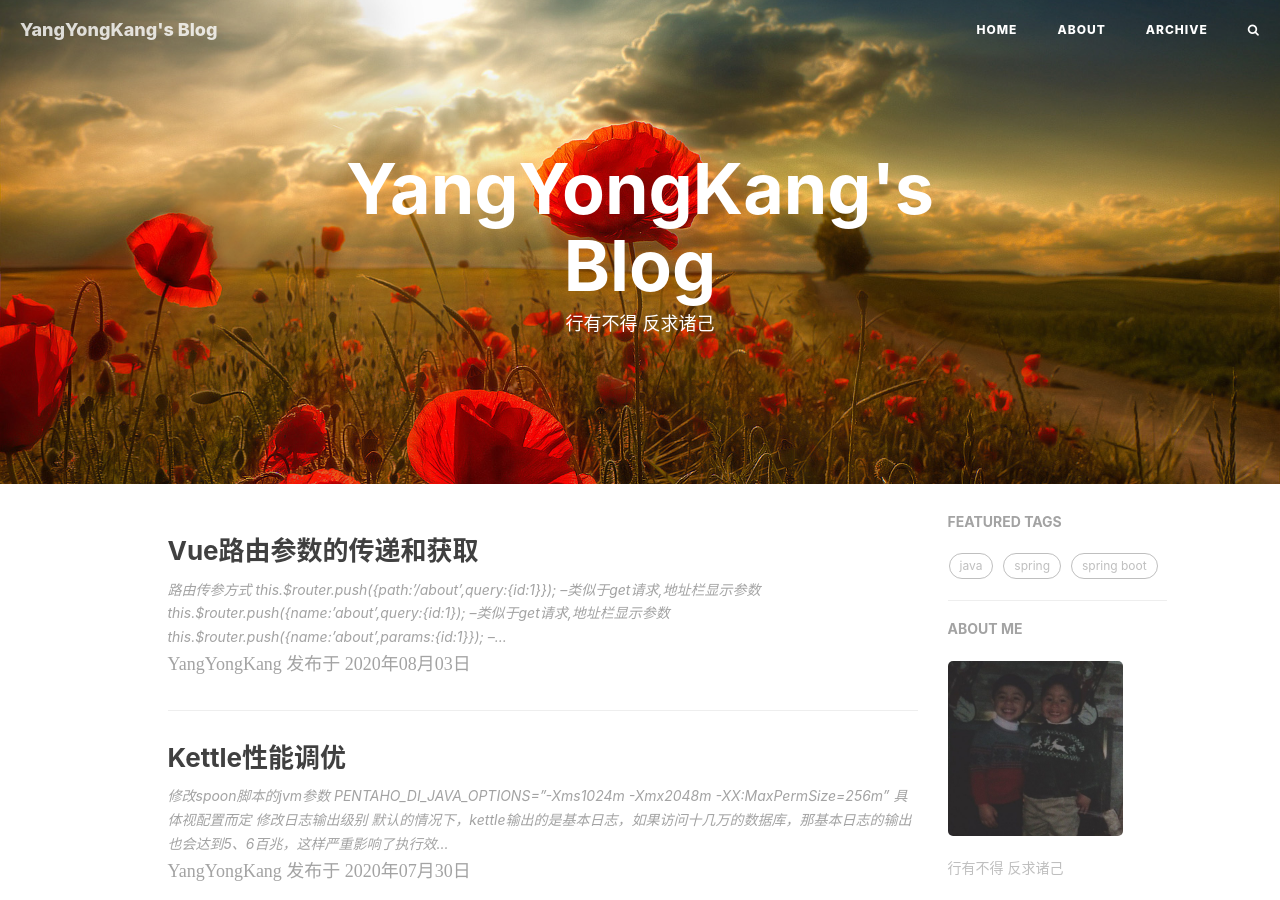
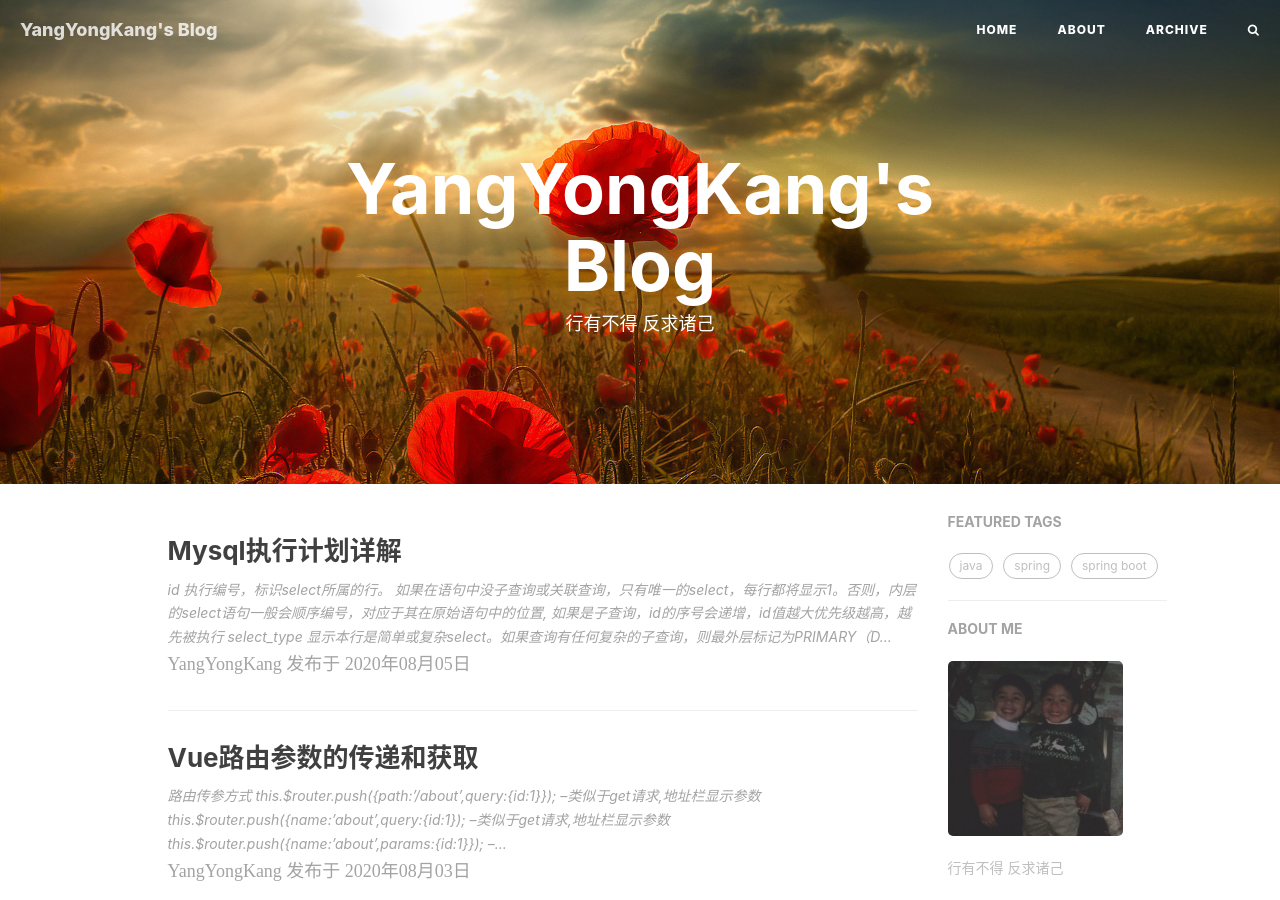
Before and after one commit to yangyongkangse/blog.github.io, a Jekyll site: the page built from index.html, in a window 1280 px wide and 900 px high. Built offline with Jekyll 4.4.1, drawn with Linux system fonts in a browser that asks for light colours; nearby versions of some CDN libraries; the list of posts is cut into pages by our own code; comment, search, counter and statistics services are not loaded; some of the changed lines change nothing that is shown.

Commit message:
update time

````diff
--- a/_config.yml
+++ b/_config.yml
@@ -30,8 +30,6 @@ exclude: ["less","node_modules","Gruntfile.js","package.json","README.md","READM
 anchorjs: true                          # if you want to customize anchor. check out line:181 of `post.html`
 # If you have timezone issue (e.g. #68) in China, uncomment to use this:
 timezone: Asia/Shanghai
-
-
 
 # Gems
 # from PR#40, to support local preview for Jekyll 3.0
--- /dev/null
+++ b/_posts/2020-08-05-mysql-explain.md
@@ -0,0 +1,98 @@
+---
+layout: post
+title: "Mysql执行计划详解"
+subtitle: ""
+date: 2020-08-05 15:50:34 +0800
+author: "YangYongKang"
+header-style: text
+catalog: true
+archive:
+    - Mysql
+tags:
+    - Mysql
+---
+
+
+#### id
+  * 执行编号，标识select所属的行。
+  * 如果在语句中没子查询或关联查询，只有唯一的select，每行都将显示1。否则，内层的select语句一般会顺序编号，对应于其在原始语句中的位置, 如果是子查询，id的序号会递增，id值越大优先级越高，越先被执行
+
+#### select_type
+  * 显示本行是简单或复杂select。如果查询有任何复杂的子查询，则最外层标记为PRIMARY（DERIVED、UNION、UNION RESUlT）
+  1. SIMPLE (简单SELECT,不使用UNION或子查询等)
+  2. PRIMARY (查询中若包含任何复杂的子部分,最外层的select被标记为PRIMARY)
+  3. UNION (UNION中的第二个或后面的SELECT语句)
+  4. DEPENDENT UNION (UNION 中的第二个或后一个 SELECT语句，具体取决于外部查询)
+  5. UNION RESULT (UNION 结果集)
+  6. SUBQUERY (子查询中的第一个SELECT)
+  7. DEPENDENT SUBQUERY (子查询中的第一个 SELECT，取决于外部查询)
+  8. DERIVED (派生表的SELECT, FROM子句的子查询)
+  9. DEPENDENT DERIVED (依赖于另一个表的派生表)
+  10. MATERIALIZED (将子查询作为临时表)
+  11. UNCACHEABLE SUBQUERY (无法缓存结果的子查询，必须为外部查询的每一行重新评估)
+  12. UNCACHEABLE UNION (属于不可缓存子查询的UNION中的第二个或更晚选择)
+
+#### table
+  * 对应行正在访问哪一个表，表名或者别名,这也可以是以下值之一
+  1. <unionM,N>：行是指值为 M 和 N 的行的联合。
+  2. <derivedN>：该行引用值为 N 的行的派生表结果。例如，派生表可能来自子查询。
+  3. <subqueryN>：该行是指值为 N 的行的物化子查询(临时表)的结果
+
+#### partitions
+  * 5.7以后成为了默认选项。该列显示的为分区表命中的分区情况。非分区表该字段为空
+
+#### type
+  * 访问类型,结果值从好到坏依次是：system > const > eq_ref > ref > fulltext > ref_or_null > index_merge > unique_subquery > index_subquery > range > index > ALL ，一般来说，得保证查询至少达到range级别，最好能达到ref。
+  1. system (这是const连接类型的一种特例，表仅有一行满足条件)
+  2. const (该表最多有一个匹配的行，在查询开始时读取该行。由于只有一行，因此优化器的其余部分可以将该行中列中的值视为常量。 const表非常快，因为它们只读一次。)
+  3. eq_ref (类似ref，区别就在使用的索引是唯一索引，对于每个索引键值，表中只有一条记录匹配，简单来说，就是多表连接中使用primary key或者 unique key作为关联条件)
+  4. ref (一种索引访问，它返回所有匹配某个单个值的行。此类索引访问只有当使用非唯一性索引或唯一性索引非唯一性前缀时才会发生。这个类型跟eq_ref不同的是，它用在关联操作只使用了索引的最左前缀，或者索引不是UNIQUE和PRIMARY KEY。ref可以用于使用=或<=>操作符的带索引的列。)
+  5. fulltext (全文索引)
+  6. ref_or_null (该类型和ref类似。但是MySQL会做一个额外的搜索包含NULL列的操作。在解决子查询中经常使用该联接类型的优化)
+  7. index_merge (此联接类型指示使用索引合并优化。在这种情况下，输出行中的列包含使用的索引列表，并包含使用索引的最长键部分的列表)
+  8. unique_subquery (一个索引查找函数，它完全替换子查询，以提高效率)
+  ```sql
+value IN (SELECT primary_key FROM single_table WHERE some_expr)
+  ```
+  9. index_subquery (该联接类型类似于unique_subquery。可以替换IN子查询，但只适合下列形式的子查询中的非唯一索引)
+  ```sql
+  value IN (SELECT key_column FROM single_table WHERE some_expr)
+  ```
+  10. range (只检索给定范围的行，使用一个索引来选择行。key列显示使用了哪个索引。key_len包含所使用索引的最长关键元素。在该类型中ref列为NULL。当使用=、<>、>、>=、<、<=、IS NULL、<=>、BETWEEN或者IN操作符，用常量比较关键字列时，可以使用range)
+  11. index (联接类型与ALL相同，只是扫描索引树。这发生两种方式)
+  - 如果索引是查询的覆盖索引，并且可用于满足表中所需的所有数据，则仅扫描索引树。在这种情况下，列中显示 。仅索引扫描通常比ALL 快，因为索引的大小通常小于表数据。
+  - 用从索引读取来按索引顺序查找数据行，执行完整的表扫描。 不显示在列中
+  12. ALL (最慢的一种方式，全表扫描)
+
+#### possible_keys
+  * 显示查询使用了哪些索引，表示该索引可以进行高效地查找，但是列出来的索引对于后续优化过程可能是没有用的
+
+#### key
+  * MySQL实际决定使用的键（索引）。如果没有选择索引，键是NULL
+
+#### key_len
+  * 显示MySQL决定使用的键长度。如果键是NULL，则长度为NULL。使用的索引的长度。在不损失精确性的情况下，长度越短越好 。
+
+#### ref
+  * 该列显示哪些列或常量与列中命名的索引进行比较，以从表中选择行
+
+#### rows
+  * 该列指示 MySQL认为必须检查才能执行查询的行数,估算的找到所需的记录所需要读取的行数
+
+#### filtered
+  * 该列指示将由表条件筛选的表行的估计百分比。最大值为 100，这意味着未对行进行筛选。
+
+#### Extra
+  * 性能从好到坏:useing index>usinh where > using temporary > using filesort
+  1. distinct (在select部分使用了distinc关键字)
+  2. no tables used (不带from字句的查询或者From dual查询。 使用not in()形式子查询或not exists运算符的连接查询，这种叫做反连接。即，一般连接查询是先查询内表，再查询外表，反连接就是先查询外表，再查询内表)
+  3. using filesort (排序时无法使用到索引时，就会出现这个。常见于order by和group by语句中)
+  4. using index (查询时不需要回表查询，直接通过索引就可以获取查询的数据)
+  5. using_union (表示使用or连接各个使用索引的条件时，该信息表示从处理结果获取并集)
+  6. using intersect (表示使用and的各个索引的条件时，该信息表示是从处理结果获取交集)
+  7. using sort_union和using sort_intersection (与前面两个对应的类似，只是他们是出现在用and和or查询信息量大时，先查询主键，然后进行排序合并后，才能读取记录并返回)
+  8. using where (表示存储引擎返回的记录并不是所有的都满足查询条件，需要在server层进行过滤。查询条件中分为限制条件和检查条件，5.6之前，存储引擎只能根据限制条件扫描数据并返回，然后server层根据检查条件进行过滤再返回真正符合查询的数据。5.6.x之后支持ICP特性，可以把检查条件也下推到存储引擎层，不符合检查条件和限制条件的数据，直接不读取，这样就大大减少了存储引擎扫描的记录数量。extra列显示using index condition)
+  9. using temporary (表示使用了临时表存储中间结果。临时表可以是内存临时表和磁盘临时表，执行计划中看不出来，需要查看status变量，used_tmp_table，used_tmp_disk_table才能看出来)
+  10. firstmatch(tb_name) (5.6.x开始引入的优化子查询的新特性之一，常见于where字句含有in()类型的子查询。如果内表的数据量比较大，就可能出现这个)
+  11. loosescan(m..n) (5.6.x之后引入的优化子查询的新特性之一，在in()类型的子查询中，子查询返回的可能有重复记录时，就可能出现这个)
+  12. filtered (使用explain extended时会出现这个列，5.7之后的版本默认就有这个字段，不需要使用explain extended了。这个字段表示存储引擎返回的数据在server层过滤后，剩下多少满足查询的记录数量的比例，注意是百分比，不是具体记录数)
````
